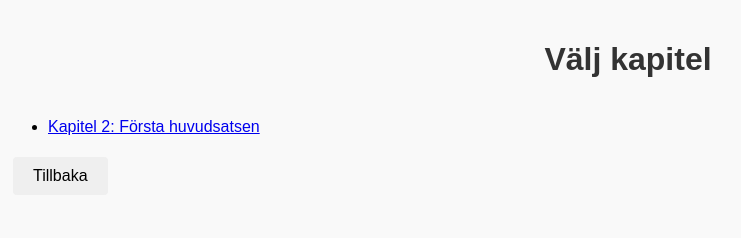
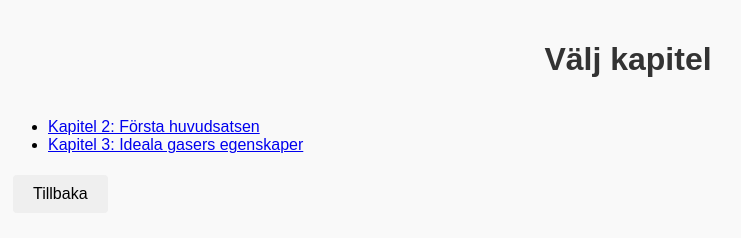
Before and after one commit to WanjaThelin/Calculationhelper, a plain HTML site: page Course1/index.html in a window 1280 px wide. Shown: the whole page, without its empty margins (12-753 px from the left). Drawn offline with Linux system fonts and the light colour scheme.

Commit message:
Update index.html

```diff
--- a/Course1/index.html
+++ b/Course1/index.html
@@ -10,8 +10,8 @@
   <h1>Välj kapitel</h1>
   <ul>
     <li><a href="Chapter1/index.html">Kapitel 2: Första huvudsatsen</a></li>
-    <!--<li><a href="Chapter2/index.html">Kapitel 3: Ideala gasers egenskaper</a></li>
-    <li><a href="Chapter3/index.html">Kapitel 4: Ideala gasers egenskaper</a></li>
+    <li><a href="Chapter3/index.html">Kapitel 3: Ideala gasers egenskaper</a></li>
+    <!--<li><a href="Chapter3/index.html">Kapitel 4: Ideala gasers egenskaper</a></li>
     <li><a href="Chapter4/index.html">Kapitel 3: Ideala gasers egenskaper</a></li>
     <li><a href="Chapter5/index.html">Kapitel 3: Ideala gasers egenskaper</a></li>
     <li><a href="Chapter11/index.html">Kapitel 3: Ideala gasers egenskaper</a></li>-->
```
